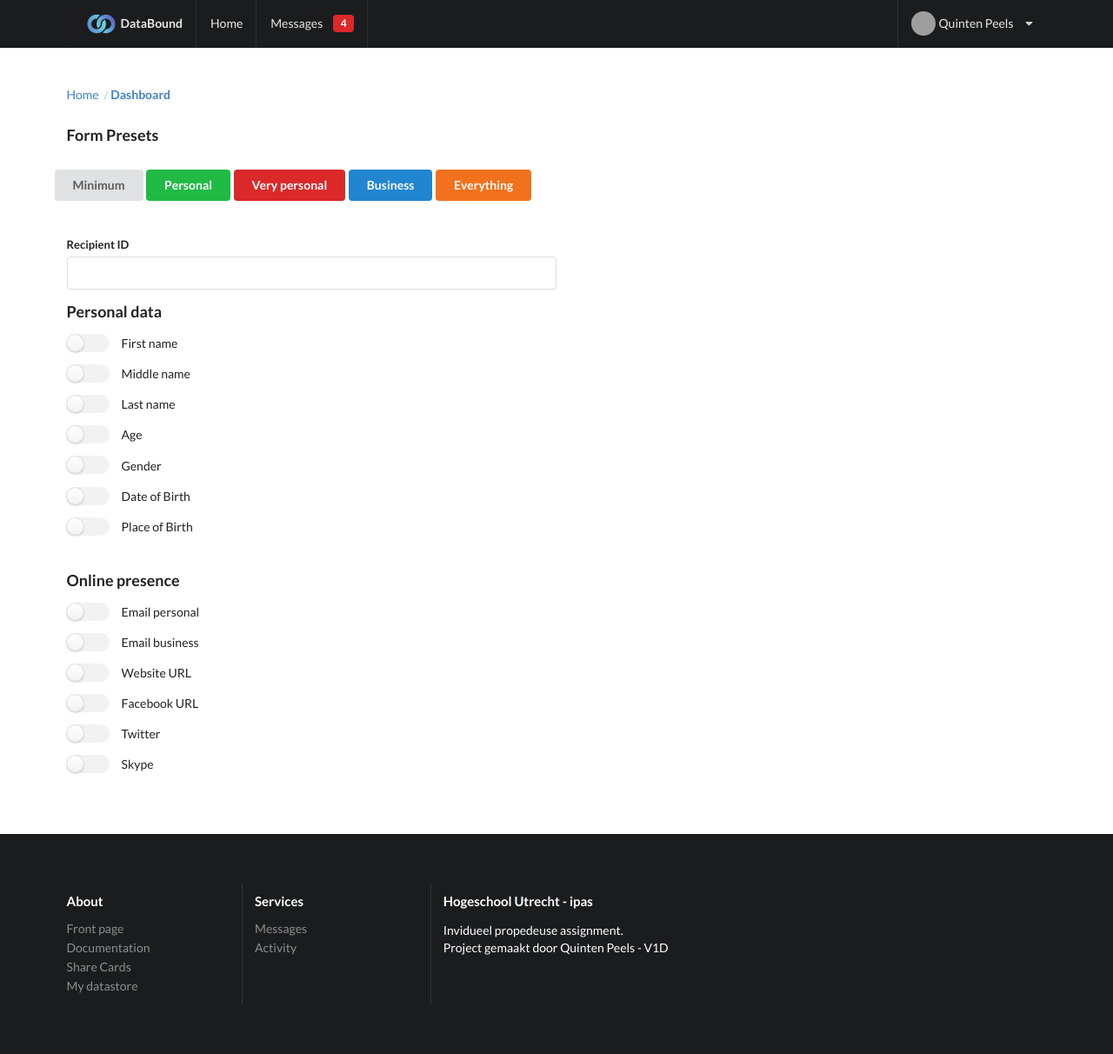
After one commit to Quintenps/DataBound, a PHP site: page /portal/form.php in a window 1280 px wide. The commit adds this page. Shown: the whole page at 87% size. Run offline with PHP 8.4, Linux system fonts and the light colour scheme; grey boxes are pictures that could not be loaded.

Commit message:
form request added

```diff
--- /dev/null
+++ b/portal/form.php
@@ -0,0 +1,225 @@
+<!DOCTYPE html>
+<html>
+<head>
+    <!-- Standard Meta -->
+    <meta charset="utf-8">
+    <meta content="IE=edge,chrome=1" http-equiv="X-UA-Compatible">
+    <meta content="width=device-width, initial-scale=1.0, maximum-scale=1.0"
+    name="viewport"><!-- Site Properties -->
+    <title>Simple Data</title>
+    <link href="../dist/components/reset.css" rel="stylesheet" type="text/css">
+    <link href="../dist/components/site.css" rel="stylesheet" type="text/css">
+    <link href="../dist/components/container.css" rel="stylesheet" type=
+    "text/css">
+    <link href="../dist/components/grid.css" rel="stylesheet" type="text/css">
+    <link href="../dist/components/header.css" rel="stylesheet" type=
+    "text/css">
+    <link href="../dist/components/image.css" rel="stylesheet" type="text/css">
+    <link href="../dist/components/button.css" rel="stylesheet" type="text/css">
+    <link href="../dist/components/shape.css" rel="stylesheet" type="text/css">
+    <link href="../dist/components/breadcrumb.css" rel="stylesheet" type="text/css">
+    <link href="../dist/components/label.css" rel="stylesheet" type="text/css">
+    <link href="../dist/components/form.css" rel="stylesheet" type="text/css">
+    <link href="../dist/components/checkbox.css" rel="stylesheet" type="text/css">
+
+    <script src="https://code.jquery.com/jquery-2.2.4.min.js" integrity="sha256-BbhdlvQf/xTY9gja0Dq3HiwQF8LaCRTXxZKRutelT44=" crossorigin="anonymous"></script>
+    <script src="../dist/components/form.min.js"></script>
+    <script src="../dist/components/checkbox.min.js"></script>
+
+
+
+
+    <link href="../dist/components/card.css" rel="stylesheet" type="text/css">
+
+    <link href="../dist/style.css" rel="stylesheet" type="text/css">
+
+
+
+    <link href="../dist/components/menu.css" rel="stylesheet" type="text/css">
+    <link href="../dist/components/divider.css" rel="stylesheet" type=
+    "text/css">
+    <link href="../dist/components/list.css" rel="stylesheet" type="text/css">
+    <link href="../dist/components/segment.css" rel="stylesheet" type=
+    "text/css">
+    <link href="../dist/components/dropdown.css" rel="stylesheet" type=
+    "text/css">
+    <link href="../dist/components/icon.css" rel="stylesheet" type="text/css">
+    <style type="text/css">
+    body {
+    background-color: #FFFFFF;
+    }
+    .ui.menu .item img.logo {
+    margin-right: 1.5em;
+    }
+    .main.container {
+    margin-top: 7em;
+    }
+    .wireframe {
+    margin-top: 2em;
+    }
+    .ui.footer.segment {
+    margin: 5em 0em 0em;
+    padding: 5em 0em;
+    }
+    </style>
+</head>
+<body class="Site">
+<header><?php include 'includes/menu.php'; ?></header>
+<main class="Site-content">
+    <div class="ui main container">
+
+        <div class="ui grid">
+            <div class="four wide column">
+                <div class="ui breadcrumb">
+                    <a class="section">Home</a>
+                    <div class="divider">
+                        /
+                    </div><a class="active section">Dashboard</a>
+                </div>
+            </div>
+        </div>
+<br /><br />
+
+<div class="ui grid row stackable">
+<h3>Form Presets</h3>
+<div class="row">
+<button class="ui button">Minimum</button>
+<button class="ui button green">Personal</button>
+<button class="ui button red">Very personal</button>
+<button class="ui button blue">Business</button>
+<button class="ui button orange">Everything</button>
+</div>
+</div><br /><br />
+
+<form class="ui form">
+  <div class="field">
+    <label>Recipient ID</label>
+    <div class="two fields">
+      <div class="field">
+        <input type="number" >
+      </div>
+  </div>
+</div>
+
+<div class="ui form">
+  <h3>Personal data</h3>
+
+  <div class="inline field">
+    <div class="ui toggle checkbox">
+      <input type="checkbox" tabindex="0" class="hidden">
+      <label>First name</label>
+    </div>
+  </div>
+
+    <div class="inline field">
+    <div class="ui toggle checkbox">
+      <input type="checkbox" tabindex="0" class="hidden">
+      <label>Middle name</label>
+    </div>
+  </div>
+
+    <div class="inline field">
+    <div class="ui toggle checkbox">
+      <input type="checkbox" tabindex="0" class="hidden">
+      <label>Last name</label>
+    </div>
+  </div>
+
+    <div class="inline field">
+    <div class="ui toggle checkbox">
+      <input type="checkbox" tabindex="0" class="hidden">
+      <label>Age</label>
+    </div>
+  </div>
+
+    <div class="inline field">
+    <div class="ui toggle checkbox">
+      <input type="checkbox" tabindex="0" class="hidden">
+      <label>Gender</label>
+    </div>
+  </div>
+
+    <div class="inline field">
+    <div class="ui toggle checkbox">
+      <input type="checkbox" tabindex="0" class="hidden">
+      <label>Date of Birth</label>
+    </div>
+  </div>
+
+      <div class="inline field">
+    <div class="ui toggle checkbox">
+      <input type="checkbox" tabindex="0" class="hidden">
+      <label>Place of Birth</label>
+    </div>
+  </div>
+</div>
+<br /><br />
+<div class="ui form">
+  <h3>Online presence</h3>
+
+  <div class="inline field">
+    <div class="ui toggle checkbox">
+      <input type="checkbox" tabindex="0" class="hidden">
+      <label>Email personal</label>
+    </div>
+  </div>
+
+    <div class="inline field">
+    <div class="ui toggle checkbox">
+      <input type="checkbox" tabindex="0" class="hidden">
+      <label>Email business</label>
+    </div>
+  </div>
+
+    <div class="inline field">
+    <div class="ui toggle checkbox">
+      <input type="checkbox" tabindex="0" class="hidden">
+      <label>Website URL</label>
+    </div>
+  </div>
+
+    <div class="inline field">
+    <div class="ui toggle checkbox">
+      <input type="checkbox" tabindex="0" class="hidden">
+      <label>Facebook URL</label>
+    </div>
+  </div>
+
+    <div class="inline field">
+    <div class="ui toggle checkbox">
+      <input type="checkbox" tabindex="0" class="hidden">
+      <label>Twitter</label>
+    </div>
+  </div>
+
+    <div class="inline field">
+    <div class="ui toggle checkbox">
+      <input type="checkbox" tabindex="0" class="hidden">
+      <label>Skype</label>
+    </div>
+  </div>
+
+
+</div>
+</form>
+
+</div>
+
+    <script>
+$('.ui.checkbox').checkbox();
+
+$(function(){
+    $('.orange').click(function(){
+        var select_all = (this.value === 'Select All');
+        $('input:checkbox').attr('checked', select_all);
+        this.value = (select_all) ? 'Deselect All' : 'Select All';
+    });
+});
+
+</script>
+
+
+    </div></main>
+<footer><?php include 'includes/footer.php'; ?></footer>
+</body>
+</html>
--- a/portal/index.php
+++ b/portal/index.php
@@ -123,12 +123,13 @@
 
 <div class="four column ui stackable grid">
     <div class="column">
-     <a href="javascript:void(null)" class="ui cube dashBlock shape">
+     <a href="form.php" class="ui cube dashBlock shape">
         <div class="sides">
           <div class="active side">
             <div class="content">
               <div class="center">
-                <i class="wizard icon"></i>
+                <i class="file text outline icon"></i>
+                <h5>Send form</h5>
               </div>
             </div>
           </div>
```
